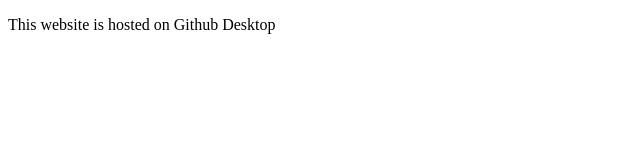
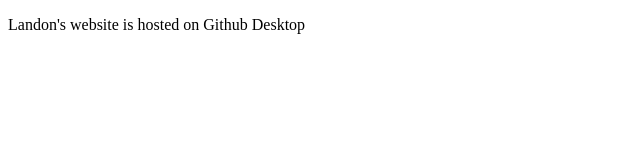
Before and after one commit to MilleniumY2Kay/MilleniumY2Kay.github.io, a plain HTML site: page index.html in a window 1280 px wide. Shown: the full height of the page, 0-640 px from the left. Drawn offline with Linux system fonts and the light colour scheme.

Commit message:
Update index.html

```diff
--- a/index.html
+++ b/index.html
@@ -5,6 +5,6 @@
 	<title>Hell World</title>
 </head>
 <body>
-<p>This website is hosted on Github Desktop</p>
+<p>Landon's website is hosted on Github Desktop</p>
 </body>
 </html>
```
